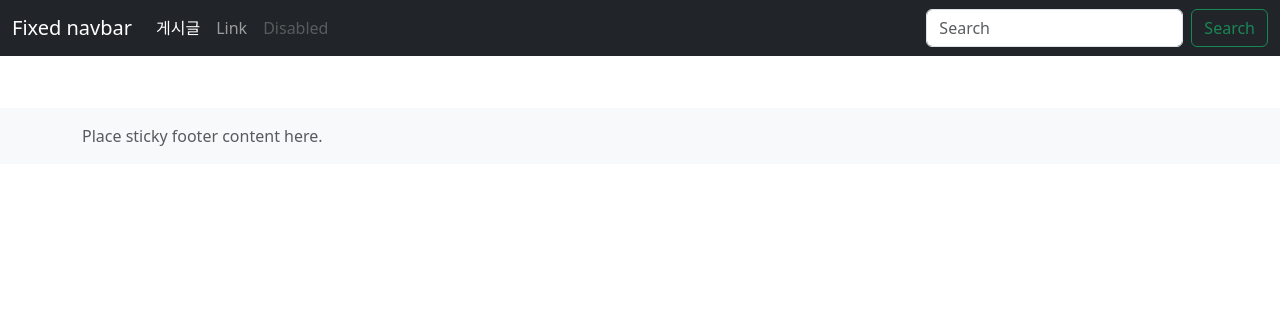
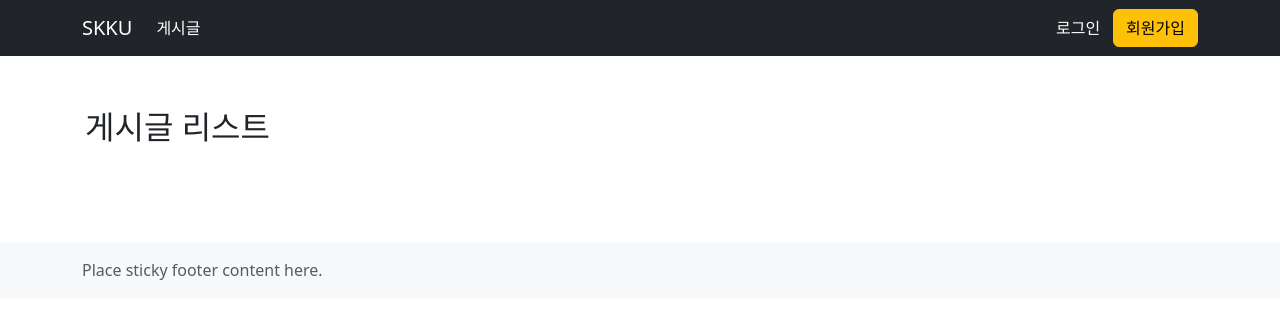
Before and after one commit to WooRung/skku_djangoboard3, a Django app: page /board/ in a window 1280 px wide. Shown: the top 319 px of the page. Run offline with Django 4.2, Linux system fonts and the light colour scheme; data that the repository does not hold is empty.

Commit message:
no message

```diff
--- a/board/templates/board/index.html
+++ b/board/templates/board/index.html
@@ -1,10 +1,35 @@
 {% extends "./base.html" %}
 {% block main %}
+  <style>
+    .list-group-item+.list-group-item:nth-child(2) {
+      border-top-width: 1px;
+    }
+
+    .list-group-item+.list-group-item:nth-child(2n) {
+      border-left: 0;
+    }
+
+    .list-group {
+      flex-direction: row;
+    }
+
+    .list-group-item:hover {
+      background-color: #e9e9e9;
+    }
+
+    .list-group-item:first-child {
+      border-top-left-radius: initial;
+      border-top-right-radius: initial;
+    }
+  </style>
+
   <div class="container">
-    <div class="mt-5">
-      <div class="list-group">
+    <div class="mt-5 mb-5">
+      <h2 class='mb-5'>게시글 리스트</h2>
+
+      <div class="list-group row">
         {% for board in board_list %}
-          <a href="#" class="list-group-item list-group-item-action">
+          <a href="#" class="list-group-item  col-12 col-sm-6">
             <div class="d-flex w-100 justify-content-between">
               <h5 class="mb-1">
                 {{ board.title }}
--- a/board/templates/board/layouts/header.html
+++ b/board/templates/board/layouts/header.html
@@ -1,8 +1,8 @@
 <header>
   <!-- Fixed navbar -->
   <nav class="navbar navbar-expand-md navbar-dark fixed-top bg-dark">
-    <div class="container-fluid">
-      <a class="navbar-brand" href="#">Fixed navbar</a>
+    <div class="container">
+      <a class="navbar-brand" href="/board">SKKU</a>
       <button class="navbar-toggler" type="button" data-bs-toggle="collapse" data-bs-target="#navbarCollapse" aria-controls="navbarCollapse" aria-expanded="false" aria-label="Toggle navigation">
         <span class="navbar-toggler-icon"></span>
       </button>
@@ -11,17 +11,15 @@
           <li class="nav-item">
             <a class="nav-link active" aria-current="page" href="/board">게시글</a>
           </li>
-          <li class="nav-item">
-            <a class="nav-link" href="#">Link</a>
-          </li>
-          <li class="nav-item">
-            <a class="nav-link disabled">Disabled</a>
-          </li>
         </ul>
-        <form class="d-flex">
+        <div class='d-flex'>
+          <a class='btn btn-outline-dark' style='color:white;'>로그인</a>
+          <a class='btn btn-warning'>회원가입</a>
+        </div>
+        {% comment %} <form class="d-flex">
           <input class="form-control me-2" type="search" placeholder="Search" aria-label="Search">
           <button class="btn btn-outline-success" type="submit">Search</button>
-        </form>
+        </form> {% endcomment %}
       </div>
     </div>
   </nav>
```
